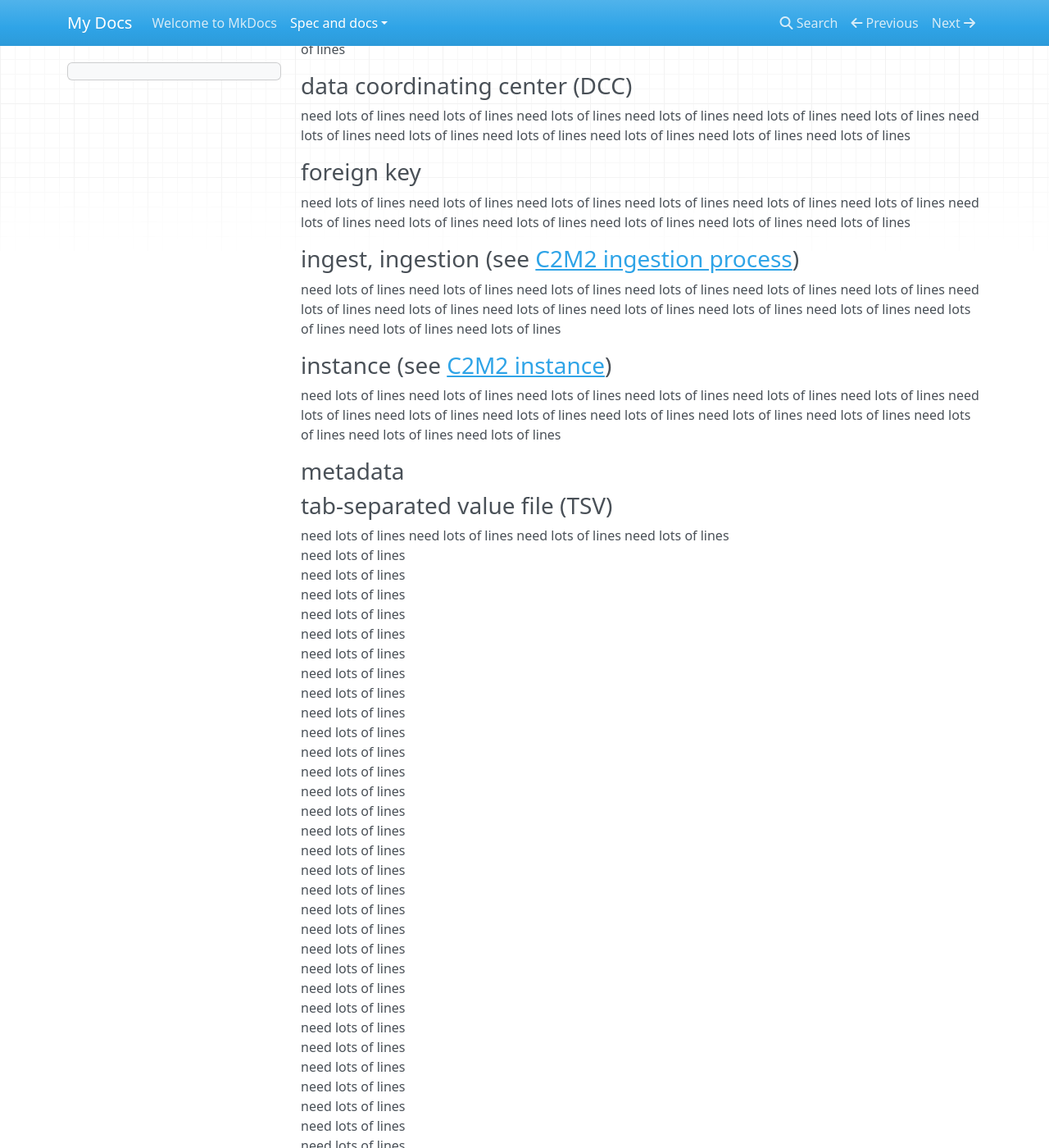
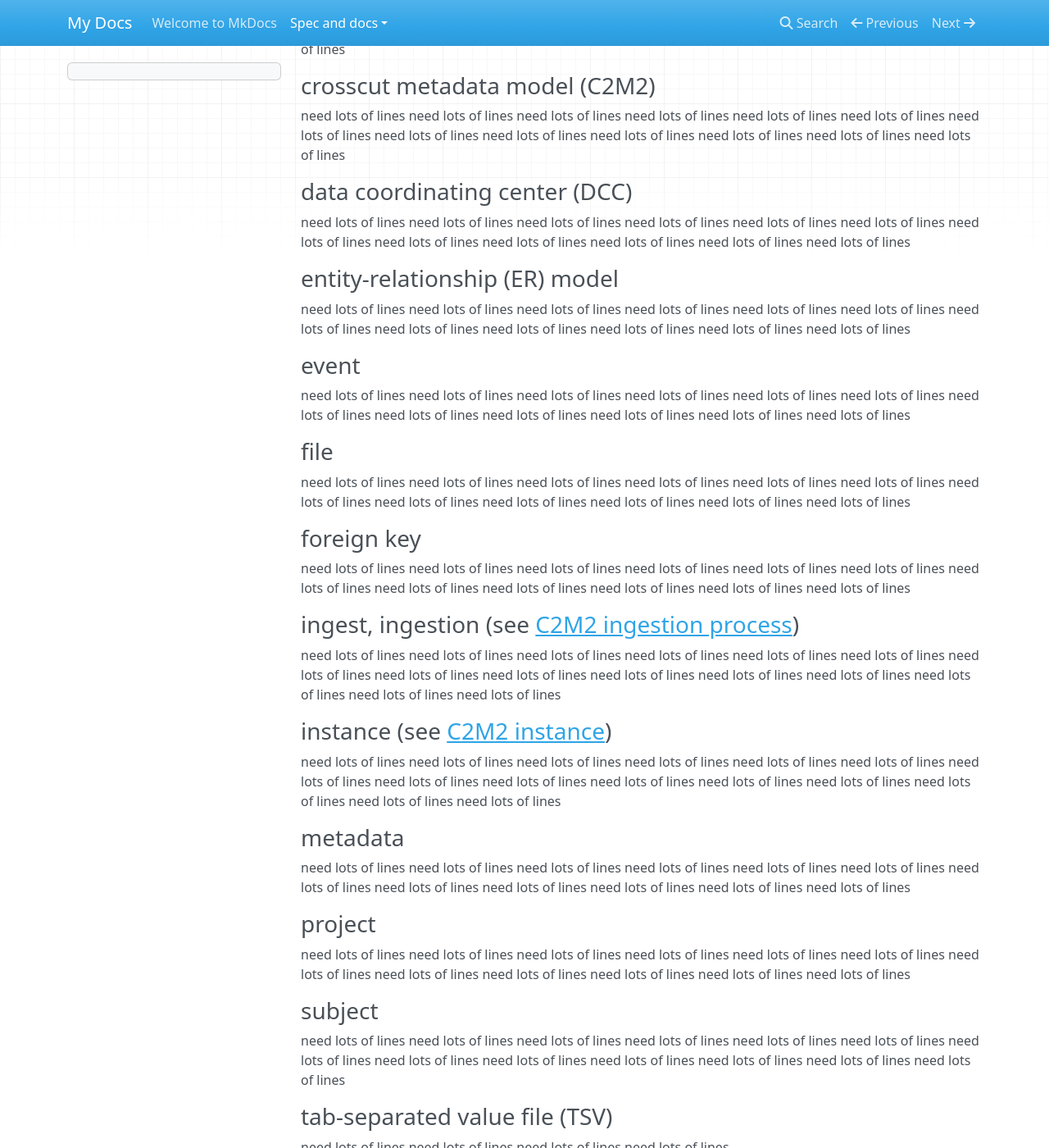
Before and after one commit to nih-cfde/published-documentation, an MkDocs documentation site: the page built from docs/spec-and-docs/CFDE-glossary.md, in a window 1280 px wide and 1400 px high, scrolled down 377 px. Shown: the whole window at 82% size. Built offline with MkDocs 1.6.1, drawn with Linux system fonts in a browser that asks for light colours; nearby versions of some CDN libraries; some of the changed text lies outside the part shown.

Commit message:
Listing and linking glossary terms

```diff
--- a/docs/spec-and-docs/CFDE-glossary.md
+++ b/docs/spec-and-docs/CFDE-glossary.md
@@ -1,3 +1,19 @@
+### biosample
+
+need lots of lines
+need lots of lines
+need lots of lines
+need lots of lines
+need lots of lines
+need lots of lines
+need lots of lines
+need lots of lines
+need lots of lines
+need lots of lines
+need lots of lines
+need lots of lines
+need lots of lines
+
 ### C2M2 ingestion process
 
 need lots of lines
@@ -48,6 +64,52 @@
 need lots of lines
 
 ### data coordinating center (DCC)
+
+need lots of lines
+need lots of lines
+need lots of lines
+need lots of lines
+need lots of lines
+need lots of lines
+need lots of lines
+need lots of lines
+need lots of lines
+need lots of lines
+need lots of lines
+need lots of lines
+
+### entity-relationship (ER) model
+
+need lots of lines
+need lots of lines
+need lots of lines
+need lots of lines
+need lots of lines
+need lots of lines
+need lots of lines
+need lots of lines
+need lots of lines
+need lots of lines
+need lots of lines
+need lots of lines
+
+### event
+
+need lots of lines
+need lots of lines
+need lots of lines
+need lots of lines
+need lots of lines
+need lots of lines
+need lots of lines
+need lots of lines
+need lots of lines
+need lots of lines
+need lots of lines
+need lots of lines
+
+### file
+
 need lots of lines
 need lots of lines
 need lots of lines
@@ -62,6 +124,7 @@
 need lots of lines
 
 ### foreign key
+
 need lots of lines
 need lots of lines
 need lots of lines
@@ -76,6 +139,7 @@
 need lots of lines
 
 ### ingest, ingestion (see [C2M2 ingestion process](#c2m2-ingestion-process))
+
 need lots of lines
 need lots of lines
 need lots of lines
@@ -111,7 +175,52 @@
 
 ### metadata
 
+need lots of lines
+need lots of lines
+need lots of lines
+need lots of lines
+need lots of lines
+need lots of lines
+need lots of lines
+need lots of lines
+need lots of lines
+need lots of lines
+need lots of lines
+need lots of lines
+
+### project
+
+need lots of lines
+need lots of lines
+need lots of lines
+need lots of lines
+need lots of lines
+need lots of lines
+need lots of lines
+need lots of lines
+need lots of lines
+need lots of lines
+need lots of lines
+need lots of lines
+
+### subject
+
+need lots of lines
+need lots of lines
+need lots of lines
+need lots of lines
+need lots of lines
+need lots of lines
+need lots of lines
+need lots of lines
+need lots of lines
+need lots of lines
+need lots of lines
+need lots of lines
+need lots of lines
+
 ### tab-separated value file (TSV)
+
 need lots of lines
 need lots of lines
 need lots of lines
```
Also changed, not shown: docs/spec-and-docs/C2M2-usage-guides-and-technical-documents/000-INTRODUCTION.md (+1 -1 lines).
